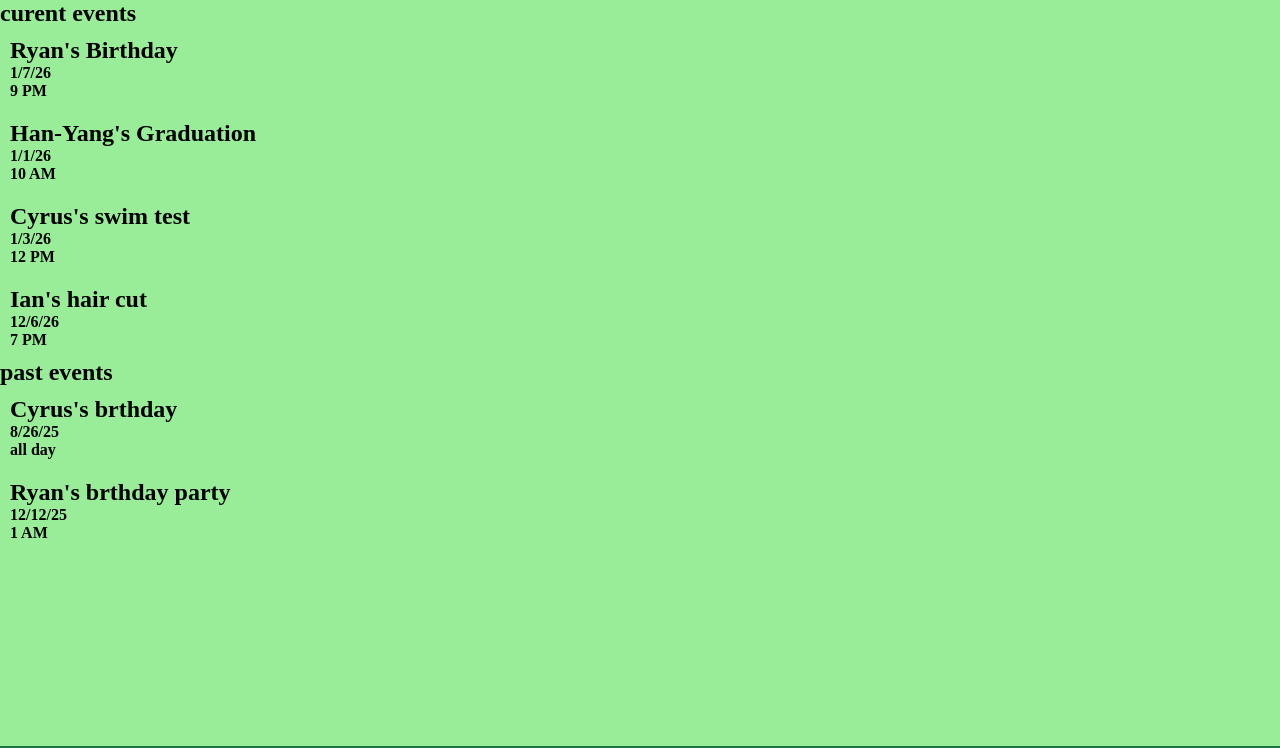
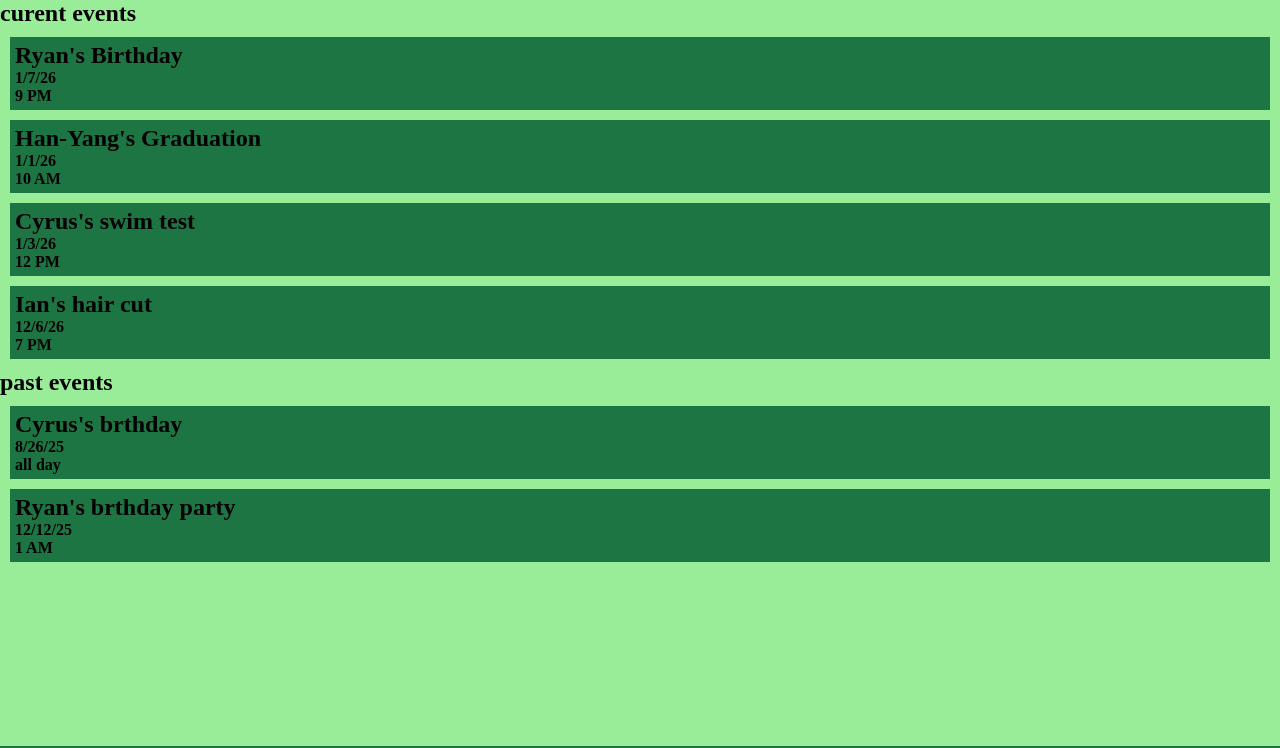
Before and after one commit to champ-Ian/TYP-Event-Tracker-App, a plain HTML site: page TYP Event Tracker/index.html in a window 1280 px wide. Shown: the top 748 px of the page. Drawn offline with Linux system fonts and the light colour scheme; files whose address does not match are found by name.

Commit message:
Update index.css

```diff
--- a/TYP Event Tracker/css/index.css
+++ b/TYP Event Tracker/css/index.css
@@ -45,20 +45,32 @@ nav ul i {
 
 }
 #event_1 {
-    padding: 10px;
+    background-color: #1d7543;
+    margin: 10px;
+    padding: 5px;
 }
 #event_2 {
-    padding: 10px;
+    background-color: #1d7543;
+    margin: 10px;
+    padding: 5px;
 }
 #event_3 {
-    padding: 10px;
+    background-color: #1d7543;
+    margin: 10px;
+    padding: 5px;
 }
 #event_4 {
-    padding: 10px;
+    background-color: #1d7543;
+    margin: 10px;
+    padding: 5px;
 }
 #pas_event_1 {
-    padding: 10px;
+    background-color: #1d7543;
+    margin: 10px;
+    padding: 5px;
 }
 #pas_event_2 {
-    padding: 10px;
+    background-color: #1d7543;
+    margin: 10px;
+    padding: 5px;
 }
```
